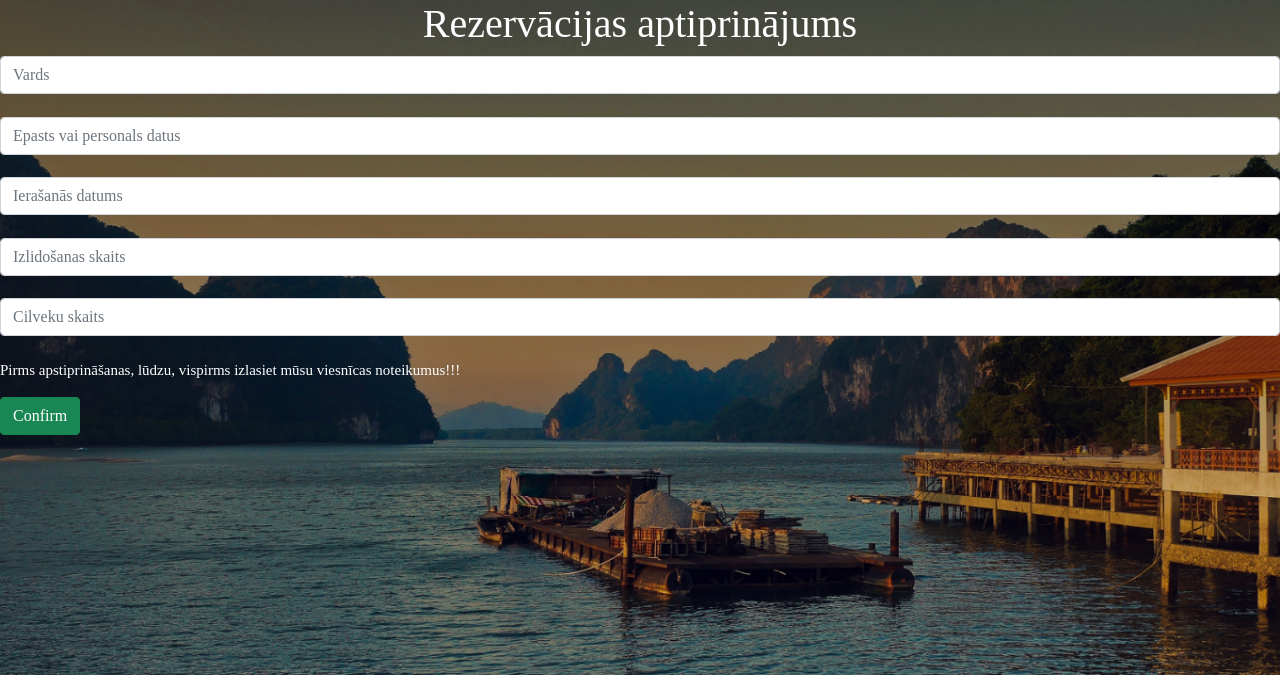
After one commit to Ilja526/Viesnica, a Flask app: template Viesnicas/templates/Reservation_confirmation.html in a window 1280 px wide. The commit adds this page. Shown: the top 675 px of the page. Run offline with Flask 2, Linux system fonts and the light colour scheme; the template is opened without the code that fills it, so the values that code supplies are empty.

Commit message:
Add files via upload

```diff
--- a/Viesnicas/static/reservation.css
+++ b/Viesnicas/static/reservation.css
@@ -4,7 +4,7 @@
     box-sizing: border-box
 }
 
-body {
+body{
     font-family: "Poppins-Regular";
     font-size: 15px;
     color: white;
--- /dev/null
+++ b/Viesnicas/templates/Reservation_confirmation.html
@@ -0,0 +1,23 @@
+<!DOCTYPE html>
+<html lang="en">
+<head>
+    <meta charset="UTF-8">
+    <meta http-equiv="X-UA-Compatible" content="IE=edge">
+    <meta name="viewport" content="width=device-width, initial-scale=1.0">
+    <title>Rezervācijas aptiprinājums</title>
+    <link href="https://cdn.jsdelivr.net/npm/bootstrap@5.1.3/dist/css/bootstrap.min.css" rel="stylesheet" integrity="sha384-1BmE4kWBq78iYhFldvKuhfTAU6auU8tT94WrHftjDbrCEXSU1oBoqyl2QvZ6jIW3" crossorigin="anonymous">
+    <link rel="stylesheet" href="statict/reservation.css">
+</head>
+<body>
+    <form method="post">
+        <h1 align="center">Rezervācijas aptiprinājums</h1>
+		<input type="text" name="name" id="name" class="form-control" placeholder="Vards"><br>
+		<input type="text" name="Epasts vai personals datus" id="Epasts vai personals datus" class="form-control" placeholder="Epasts vai personals datus"><br>
+		<input type="text" name="date" id="date" class="form-control" placeholder="Ierašanās datums"><br>
+		<input type="text" name="date" id="date" class="form-control" placeholder="Izlidošanas skaits"><br>
+        <input type="text" name="Cilveku skaits" id="Cilveku skaits" class="form-control" placeholder="Cilveku skaits"><br>
+        <p>Pirms apstiprināšanas, lūdzu, vispirms izlasiet mūsu viesnīcas noteikumus!!!</p>
+		<input type="submit" value="Confirm" class="btn btn-success">
+	</form>
+</body>
+</html>
--- a/Viesnicas/templates/reservation.html
+++ b/Viesnicas/templates/reservation.html
@@ -9,7 +9,6 @@
 </head>
 <body>
 	<div class="centerBlock">
-
 	<h1>Istabu rezervesana</h1>
 	<form method="post">
 		<input type="text" name="name" id="name" class="form-control" placeholder="Vards"><br>
@@ -19,10 +18,8 @@
 		<input type="submit" value="rezervēt" class="btn btn-success">
 	</form>
 	</div>
-
 	<div class="logo">
 		<a href="/"><img src="static/img/logo.png"></a>
 	</div>
-
 </body>
 </html>
```
